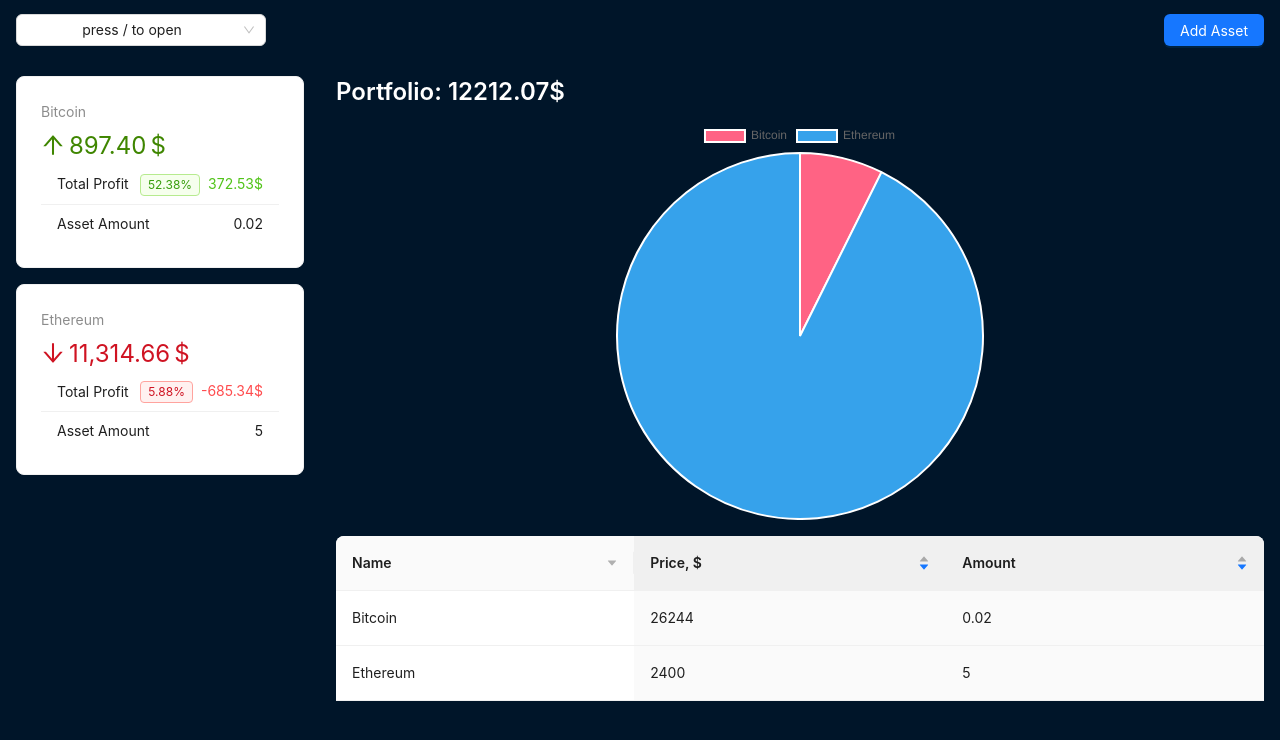
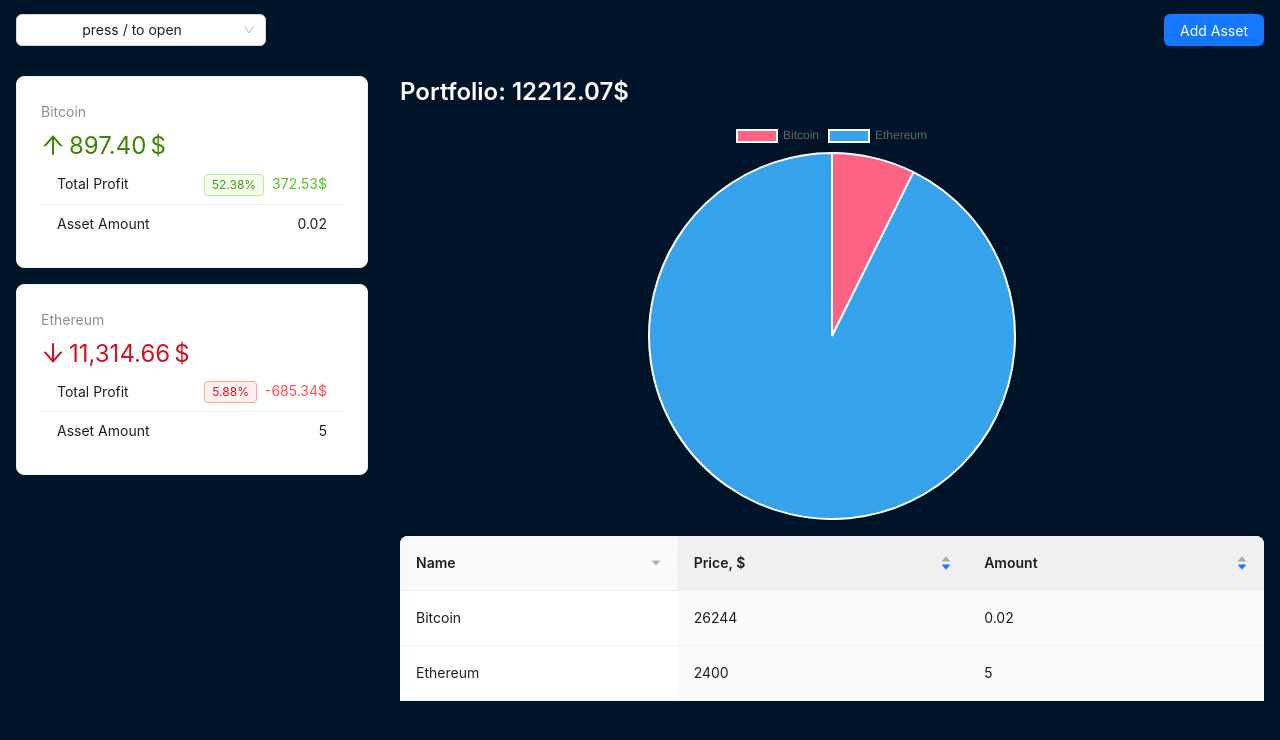
Before and after one commit to Dach1980/react-crypto-initial, a React (Vite) app: page / in a window 1280 px wide. Shown: the top 740 px of the page. Built offline with nearby package versions, Linux system fonts and the light colour scheme.

Commit message:
увеличивает размер Сайдера

```diff
--- a/src/components/layout/AppSider.jsx
+++ b/src/components/layout/AppSider.jsx
@@ -13,7 +13,7 @@
     const {assets} = useContext(CryptoContext)
 
     return (
-        <Layout.Sider width="25%" style={siderStyle}>
+        <Layout.Sider width="30%" style={siderStyle}>
             {assets.map((asset) => (
                 <Card key={asset.id} style={{ marginBottom: '1rem' }}>
                     <Statistic
```
Also changed, not shown: 1 other file (tests, documents, lock files or other folders).
